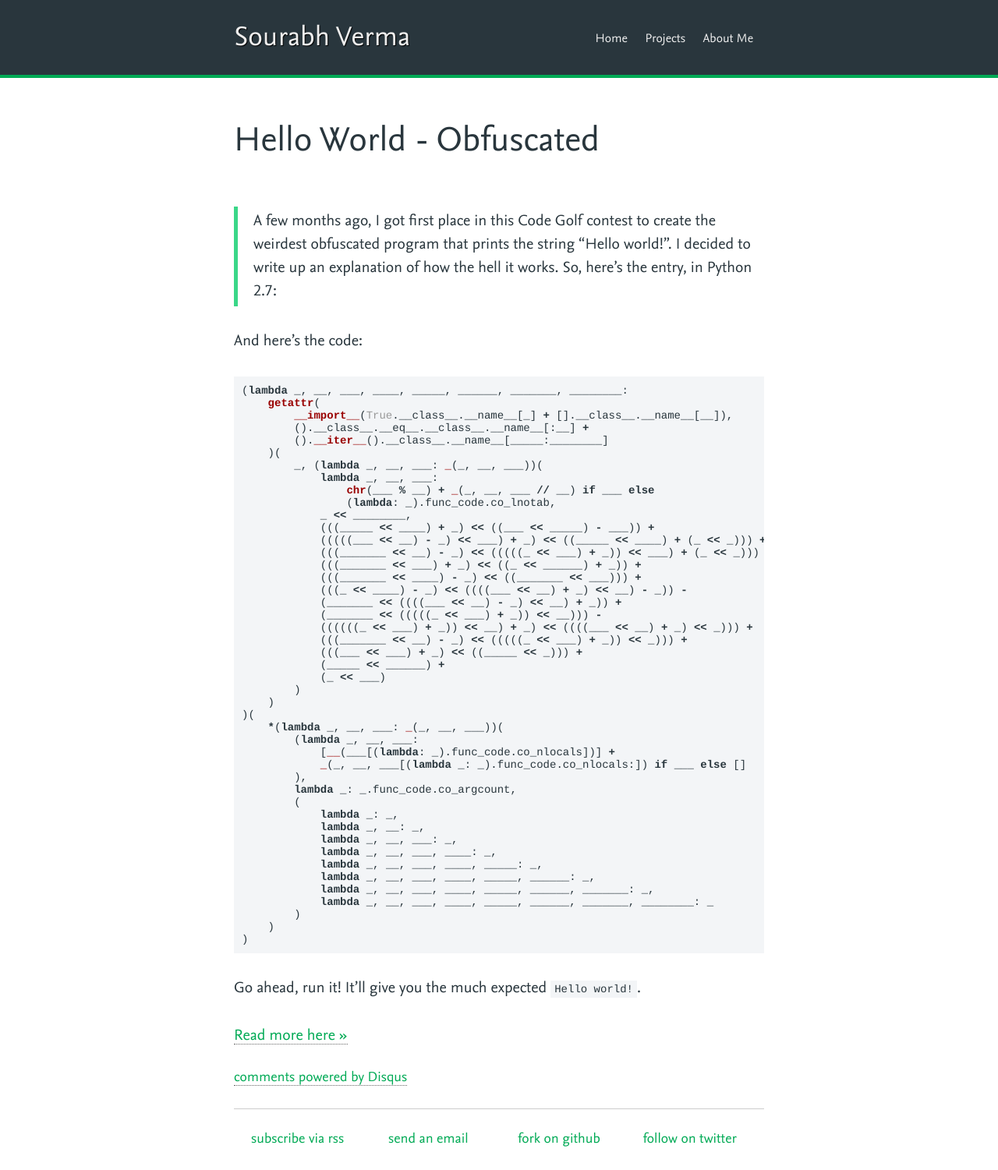
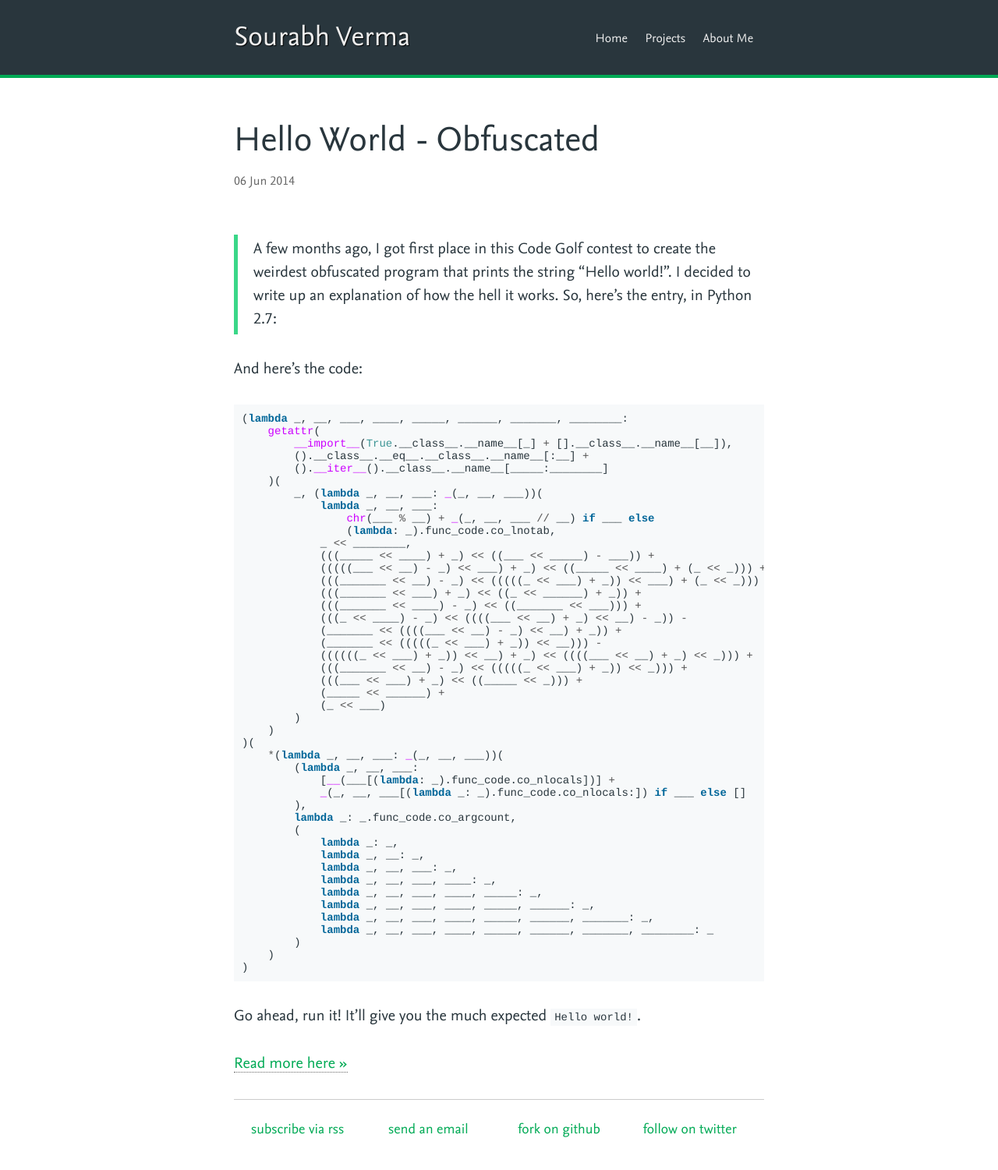
Before and after one commit to sourabhv/sourabhv.github.io, a Jekyll site: the page built from _posts/2014-06-06-hello-world-ofbuscated.md, in a window 1280 px wide. Shown: the whole page at 78% size. Built offline with Jekyll 4.4.1, drawn with Linux system fonts in a browser that asks for light colours; some web fonts are replaced; Markdown is read by kramdown in place of the engine named in the settings; comment, search, counter and statistics services are not loaded.

Commit message:
Change syntax.css to manni.css https://github.com/richleland/pygments-css/blob/master/manni.css

```diff
--- a/_includes/disqus.html
+++ b/_includes/disqus.html
@@ -10,5 +10,4 @@
         (document.getElementsByTagName('head')[0] || document.getElementsByTagName('body')[0]).appendChild(dsq);
     })();
 </script>
-<noscript>Please enable JavaScript to view the <a href="http://disqus.com/?ref_noscript">comments powered by Disqus.</a></noscript>
-<a href="http://disqus.com" class="dsq-brlink">comments powered by <span class="logo-disqus">Disqus</span></a>
+<noscript>Please enable JavaScript to view the comments.</noscript>
--- a/_layouts/post.html
+++ b/_layouts/post.html
@@ -2,6 +2,7 @@
 layout: default
 ---
 <h1 id="post-title">{{ page.title }}</h1>
+<p id="post-date">{{ page.date | date_to_string }}</p>
 <div id="post-content">
     {{ content }}
     {% include disqus.html %}
--- a/css/main.css
+++ b/css/main.css
@@ -141,9 +141,9 @@ header nav a {
   line-height: 100px;
 }
 
-/* *********************** */
-/* **** Content  Area **** */
-/* *********************** */
+/* ******************************* */
+/* **** Main page: Posts list **** */
+/* ******************************* */
 
 #main-content {
   margin: 0 auto;
@@ -185,13 +185,19 @@ header nav a {
   border-bottom: 1px solid #0a5;
 }
 
-/* *********************** */
-/* ***** Post  Entry ***** */
-/* *********************** */
+/* *************************** */
+/* ***** Post Entry Page ***** */
+/* *************************** */
 
 #post-title {
-  margin: 60px 0;
+  margin: 60px 0 20px;
   font-size: 45px;
+}
+
+#post-date {
+  margin: 20px 0 60px;
+  color: #666;
+  font-size: 16px;
 }
 
 #post-content h2 {
@@ -321,7 +327,7 @@ footer a:hover {
 */
 
 .highlight {
-  background-color: #f3f5f7;
+  background-color: #F7F9FA;
   margin: 30px 0;
 }
 
@@ -337,11 +343,11 @@ pre, code {
 
 pre {
   padding: 10px ;
-  background-color: #f3f5f7;
+  background-color: #F7F9FA;
 }
 
 code {
-  background-color: #f3f5f7;
+  background-color: #F7F9FA;
   padding: 3px 5px;
 }
 
--- a/css/syntax.css
+++ b/css/syntax.css
@@ -1,60 +1,60 @@
-.highlight  { background: #ffffff; }
-.highlight .c { color: #999988; font-style: italic } /* Comment */
-.highlight .err { color: #a61717; background-color: #e3d2d2 } /* Error */
-.highlight .k { font-weight: bold } /* Keyword */
-.highlight .o { font-weight: bold } /* Operator */
-.highlight .cm { color: #999988; font-style: italic } /* Comment.Multiline */
-.highlight .cp { color: #999999; font-weight: bold } /* Comment.Preproc */
-.highlight .c1 { color: #999988; font-style: italic } /* Comment.Single */
-.highlight .cs { color: #999999; font-weight: bold; font-style: italic } /* Comment.Special */
-.highlight .gd { color: #000000; background-color: #ffdddd } /* Generic.Deleted */
-.highlight .gd .x { color: #000000; background-color: #ffaaaa } /* Generic.Deleted.Specific */
+.highlight .c { color: #0099FF; font-style: italic } /* Comment */
+.highlight .err { color: #AA0000; background-color: #FFAAAA } /* Error */
+.highlight .k { color: #006699; font-weight: bold } /* Keyword */
+.highlight .o { color: #555555 } /* Operator */
+.highlight .cm { color: #0099FF; font-style: italic } /* Comment.Multiline */
+.highlight .cp { color: #009999 } /* Comment.Preproc */
+.highlight .c1 { color: #0099FF; font-style: italic } /* Comment.Single */
+.highlight .cs { color: #0099FF; font-weight: bold; font-style: italic } /* Comment.Special */
+.highlight .gd { background-color: #FFCCCC; border: 1px solid #CC0000 } /* Generic.Deleted */
 .highlight .ge { font-style: italic } /* Generic.Emph */
-.highlight .gr { color: #aa0000 } /* Generic.Error */
-.highlight .gh { color: #999999 } /* Generic.Heading */
-.highlight .gi { color: #000000; background-color: #ddffdd } /* Generic.Inserted */
-.highlight .gi .x { color: #000000; background-color: #aaffaa } /* Generic.Inserted.Specific */
-.highlight .go { color: #888888 } /* Generic.Output */
-.highlight .gp { color: #555555 } /* Generic.Prompt */
+.highlight .gr { color: #FF0000 } /* Generic.Error */
+.highlight .gh { color: #003300; font-weight: bold } /* Generic.Heading */
+.highlight .gi { background-color: #CCFFCC; border: 1px solid #00CC00 } /* Generic.Inserted */
+.highlight .go { color: #AAAAAA } /* Generic.Output */
+.highlight .gp { color: #000099; font-weight: bold } /* Generic.Prompt */
 .highlight .gs { font-weight: bold } /* Generic.Strong */
-.highlight .gu { color: #aaaaaa } /* Generic.Subheading */
-.highlight .gt { color: #aa0000 } /* Generic.Traceback */
-.highlight .kc { font-weight: bold } /* Keyword.Constant */
-.highlight .kd { font-weight: bold } /* Keyword.Declaration */
-.highlight .kp { font-weight: bold } /* Keyword.Pseudo */
-.highlight .kr { font-weight: bold } /* Keyword.Reserved */
-.highlight .kt { color: #445588; font-weight: bold } /* Keyword.Type */
-.highlight .m { color: #009999 } /* Literal.Number */
-.highlight .s { color: #d14 } /* Literal.String */
-.highlight .na { color: #008080 } /* Name.Attribute */
-.highlight .nb { color: #0086B3 } /* Name.Builtin */
-.highlight .nc { color: #445588; font-weight: bold } /* Name.Class */
-.highlight .no { color: #008080 } /* Name.Constant */
-.highlight .ni { color: #800080 } /* Name.Entity */
-.highlight .ne { color: #990000; font-weight: bold } /* Name.Exception */
-.highlight .nf { color: #990000; font-weight: bold } /* Name.Function */
-.highlight .nn { color: #555555 } /* Name.Namespace */
-.highlight .nt { color: #000080 } /* Name.Tag */
-.highlight .nv { color: #008080 } /* Name.Variable */
-.highlight .ow { font-weight: bold } /* Operator.Word */
+.highlight .gu { color: #003300; font-weight: bold } /* Generic.Subheading */
+.highlight .gt { color: #99CC66 } /* Generic.Traceback */
+.highlight .kc { color: #006699; font-weight: bold } /* Keyword.Constant */
+.highlight .kd { color: #006699; font-weight: bold } /* Keyword.Declaration */
+.highlight .kn { color: #006699; font-weight: bold } /* Keyword.Namespace */
+.highlight .kp { color: #006699 } /* Keyword.Pseudo */
+.highlight .kr { color: #006699; font-weight: bold } /* Keyword.Reserved */
+.highlight .kt { color: #007788; font-weight: bold } /* Keyword.Type */
+.highlight .m { color: #FF6600 } /* Literal.Number */
+.highlight .s { color: #CC3300 } /* Literal.String */
+.highlight .na { color: #330099 } /* Name.Attribute */
+.highlight .nb { color: #3D9595 } /* Name.Builtin */
+.highlight .nc { color: #00AA88; font-weight: bold } /* Name.Class */
+.highlight .no { color: #336600 } /* Name.Constant */
+.highlight .nd { color: #9999FF } /* Name.Decorator */
+.highlight .ni { color: #999999; font-weight: bold } /* Name.Entity */
+.highlight .ne { color: #CC0000; font-weight: bold } /* Name.Exception */
+.highlight .nf { color: #CC00FF } /* Name.Function */
+.highlight .nl { color: #9999FF } /* Name.Label */
+.highlight .nn { color: #00CCFF; font-weight: bold } /* Name.Namespace */
+.highlight .nt { color: #330099; font-weight: bold } /* Name.Tag */
+.highlight .nv { color: #003333 } /* Name.Variable */
+.highlight .ow { color: #000000; font-weight: bold } /* Operator.Word */
 .highlight .w { color: #bbbbbb } /* Text.Whitespace */
-.highlight .mf { color: #009999 } /* Literal.Number.Float */
-.highlight .mh { color: #009999 } /* Literal.Number.Hex */
-.highlight .mi { color: #009999 } /* Literal.Number.Integer */
-.highlight .mo { color: #009999 } /* Literal.Number.Oct */
-.highlight .sb { color: #d14 } /* Literal.String.Backtick */
-.highlight .sc { color: #d14 } /* Literal.String.Char */
-.highlight .sd { color: #d14 } /* Literal.String.Doc */
-.highlight .s2 { color: #d14 } /* Literal.String.Double */
-.highlight .se { color: #d14 } /* Literal.String.Escape */
-.highlight .sh { color: #d14 } /* Literal.String.Heredoc */
-.highlight .si { color: #d14 } /* Literal.String.Interpol */
-.highlight .sx { color: #d14 } /* Literal.String.Other */
-.highlight .sr { color: #009926 } /* Literal.String.Regex */
-.highlight .s1 { color: #d14 } /* Literal.String.Single */
-.highlight .ss { color: #990073 } /* Literal.String.Symbol */
-.highlight .bp { color: #999999 } /* Name.Builtin.Pseudo */
-.highlight .vc { color: #008080 } /* Name.Variable.Class */
-.highlight .vg { color: #008080 } /* Name.Variable.Global */
-.highlight .vi { color: #008080 } /* Name.Variable.Instance */
-.highlight .il { color: #009999 } /* Literal.Number.Integer.Long */
+.highlight .mf { color: #FF6600 } /* Literal.Number.Float */
+.highlight .mh { color: #FF6600 } /* Literal.Number.Hex */
+.highlight .mi { color: #FF6600 } /* Literal.Number.Integer */
+.highlight .mo { color: #FF6600 } /* Literal.Number.Oct */
+.highlight .sb { color: #CC3300 } /* Literal.String.Backtick */
+.highlight .sc { color: #CC3300 } /* Literal.String.Char */
+.highlight .sd { color: #CC3300; font-style: italic } /* Literal.String.Doc */
+.highlight .s2 { color: #CC3300 } /* Literal.String.Double */
+.highlight .se { color: #CC3300; font-weight: bold } /* Literal.String.Escape */
+.highlight .sh { color: #CC3300 } /* Literal.String.Heredoc */
+.highlight .si { color: #AA0000 } /* Literal.String.Interpol */
+.highlight .sx { color: #CC3300 } /* Literal.String.Other */
+.highlight .sr { color: #33AAAA } /* Literal.String.Regex */
+.highlight .s1 { color: #CC3300 } /* Literal.String.Single */
+.highlight .ss { color: #FFCC33 } /* Literal.String.Symbol */
+.highlight .bp { color: #3D9595 } /* Name.Builtin.Pseudo */
+.highlight .vc { color: #003333 } /* Name.Variable.Class */
+.highlight .vg { color: #003333 } /* Name.Variable.Global */
+.highlight .vi { color: #003333 } /* Name.Variable.Instance */
+.highlight .il { color: #FF6600 } /* Literal.Number.Integer.Long */
```
